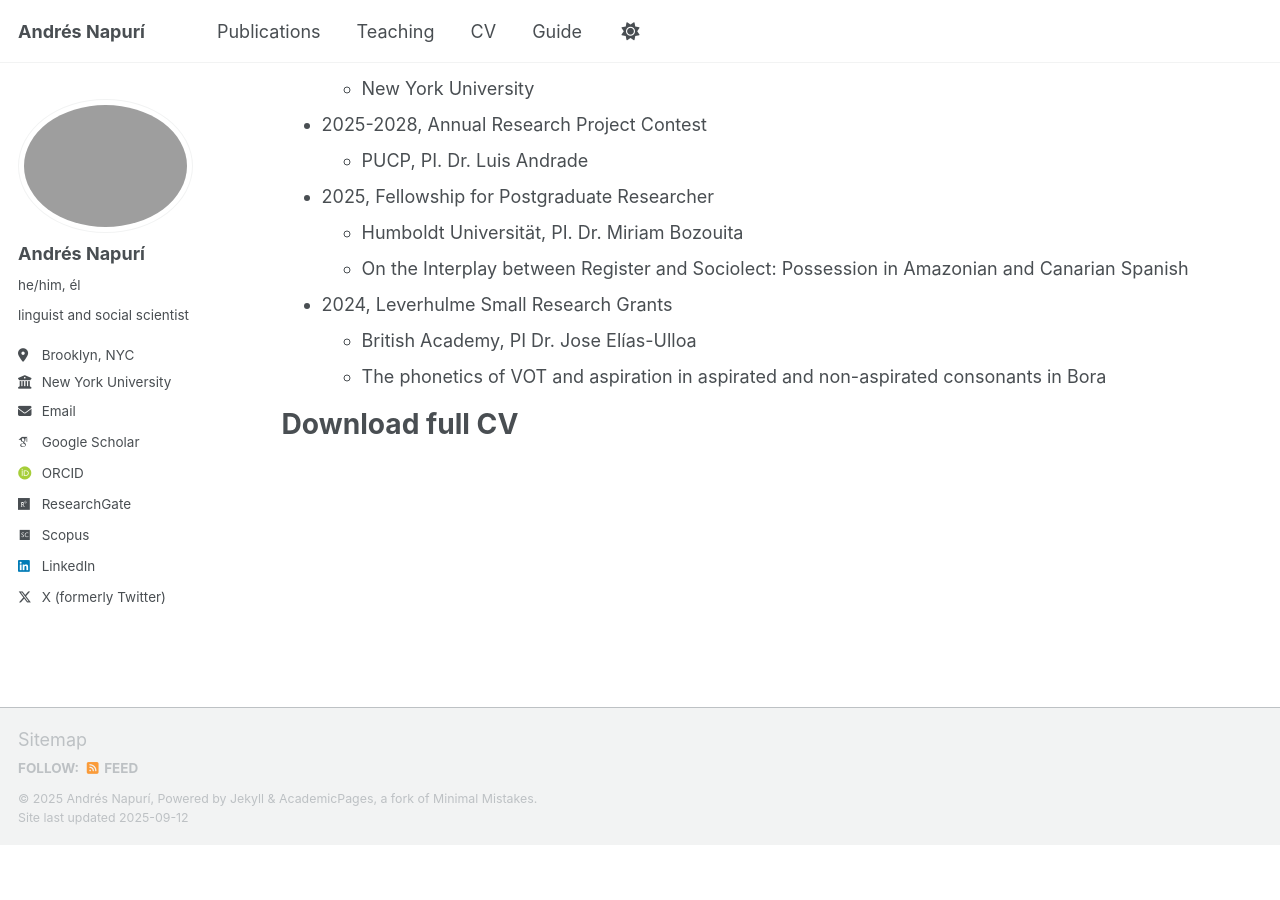
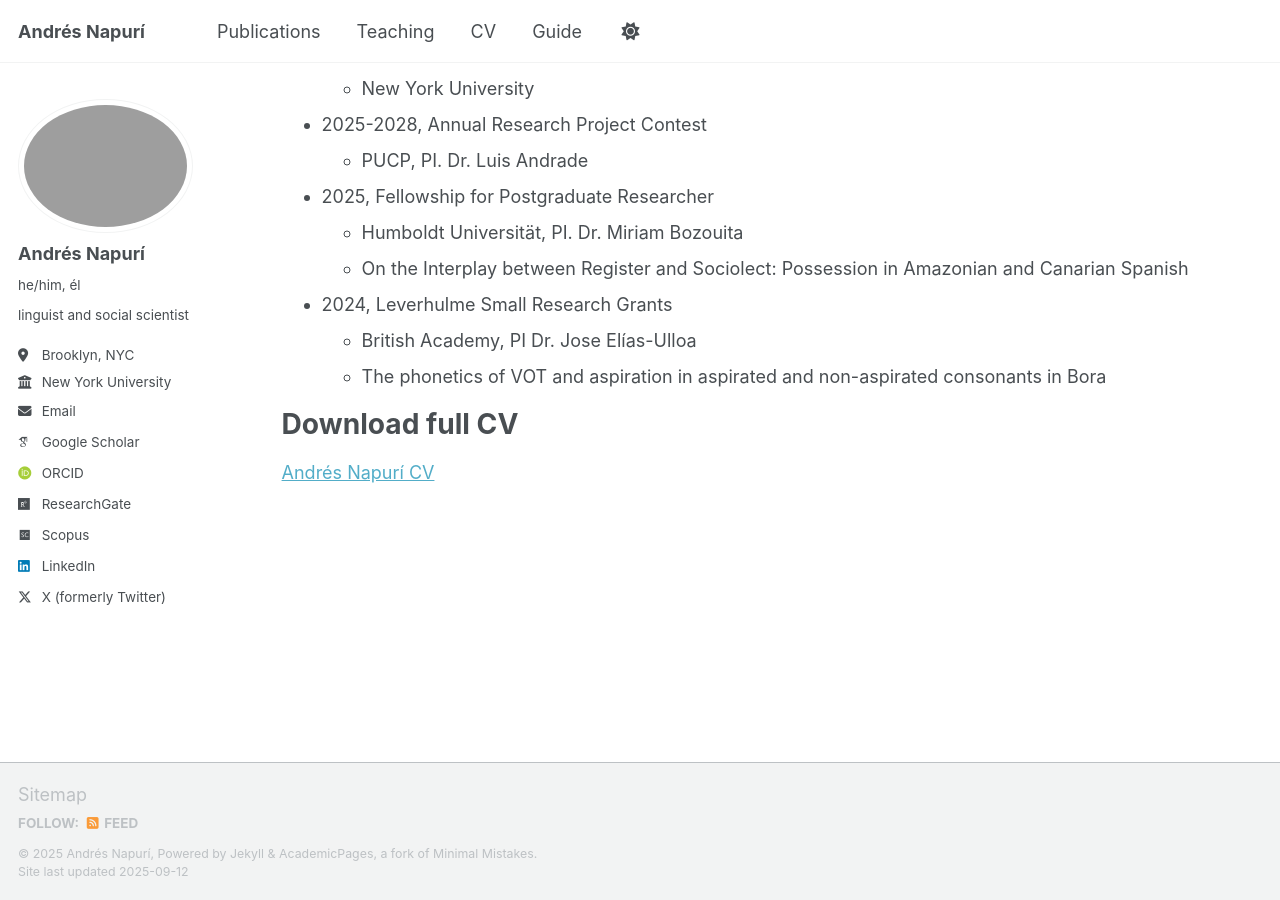
Before and after one commit to andresnapuri/andresnapuri.github.io, a Jekyll site: the page built from _pages/cv.md, in a window 1280 px wide and 900 px high, scrolled down 600 px. Built offline with Jekyll 4.4.1, drawn with Linux system fonts in a browser that asks for light colours; some web fonts are replaced; a script that is not in the unit is left out; before the commit the page ends 1445 px from its top, so only the background shows below that.

Commit message:
Update cv.md

```diff
--- a/_pages/cv.md
+++ b/_pages/cv.md
@@ -43,3 +43,4 @@ Grants & Awards
 
 Download full CV
 ======
+<a href="https://github.com/andresnapuri/andresnapuri.github.io/blob/92b6ca2c1d3a0df2360679d6df9cb31ccbfebf12/files/Napuri%CC%81-CV-EN.pdf" target="_blank"> Andrés Napurí CV </a>
```
